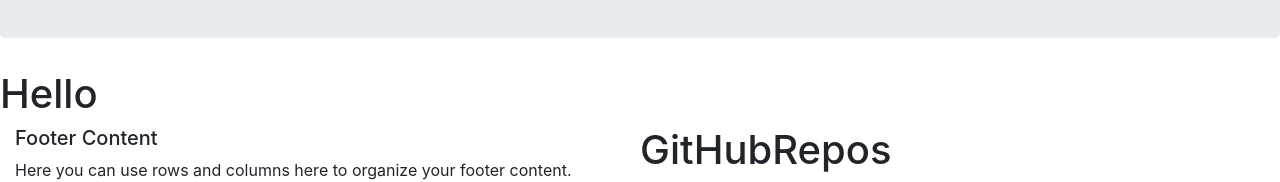
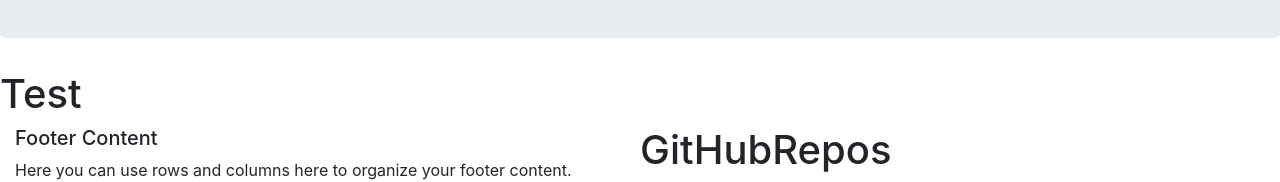
Before and after one commit to trynaread/first-webpage, a plain HTML site: page index.html in a window 1280 px wide. Shown: the part 547-729 px from the top of the page. Drawn offline with nearby package versions, Linux system fonts and the light colour scheme.

Commit message:
Testing a change in the html page

```diff
--- a/index.html
+++ b/index.html
@@ -8,7 +8,7 @@
     <link rel="stylesheet" href="https://maxcdn.bootstrapcdn.com/bootstrap/4.0.0/css/bootstrap.min.css" integrity="sha384-Gn5384xqQ1aoWXA+058RXPxPg6fy4IWvTNh0E263XmFcJlSAwiGgFAW/dAiS6JXm" crossorigin="anonymous">
 
     <title>Bootstrap 4 Starter Template</title>
-  </head>
+  </head><body>
   <!--Jumbotron-->
 <div class="jumbotron">
 
@@ -28,8 +28,8 @@
 
 </div>
 <!--Jumbotron-->
-  <body>
-    <h1>Hello</h1>
+
+    <h1>Test</h1>
     <footer class="page-footer blue center-on-small-only">
 
         <!--Footer Links-->
```
